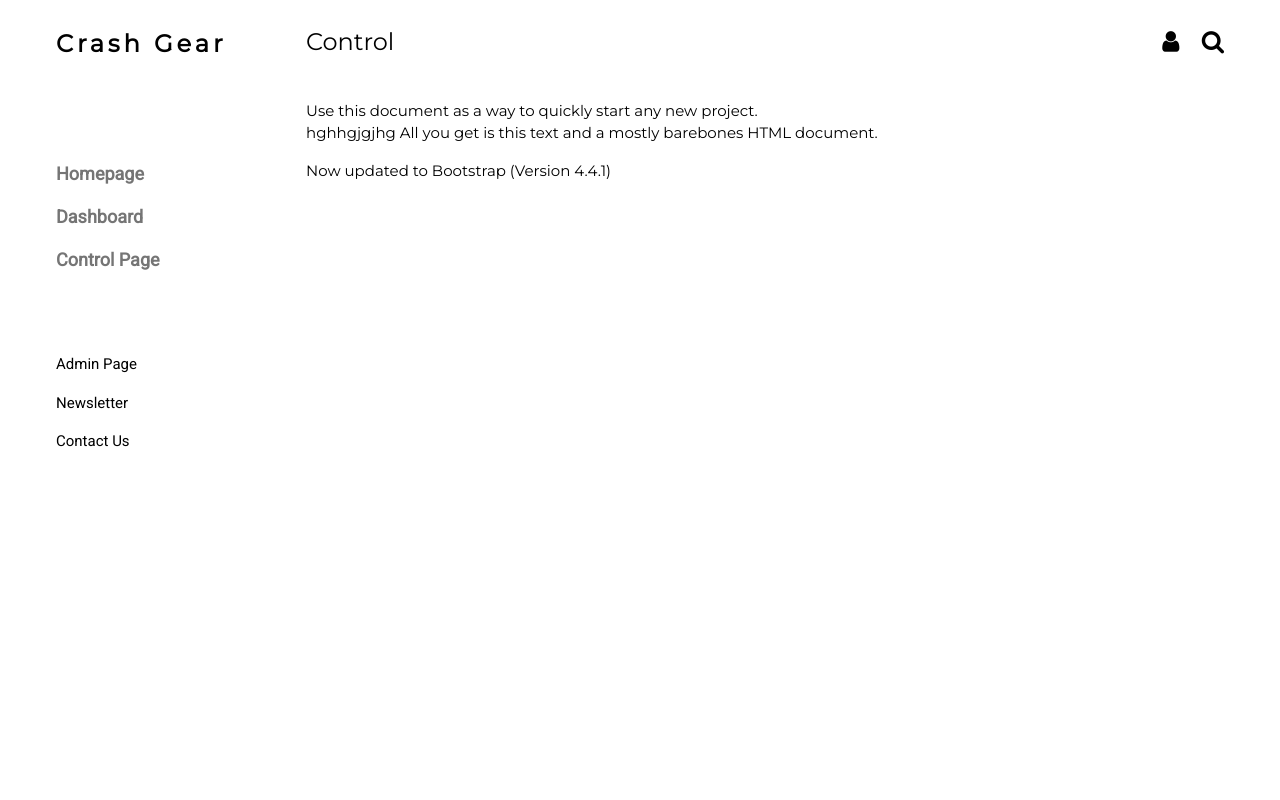
After one commit to Eternalcirno/ICT2x01-P1-10, a Flask app: page /control in a window 1280 px wide. The commit adds this page. Run offline with Flask 2, Linux system fonts and the light colour scheme.

Commit message:
changes on designs

```diff
--- a/Ict2x01Project/Ict2x01Project/main.py
+++ b/Ict2x01Project/Ict2x01Project/main.py
@@ -16,6 +16,9 @@ def index(app_data=None):
 def dashboard(app_data=None):
     return render_template('dashboard.html', app_data=app_data)
 
+@app.route('/control')
+def control(app_data=None):
+    return render_template('control.html', app_data=app_data)
 
 if __name__ == '__main__':
     app.run(debug=DEVELOPMENT_ENV)
--- /dev/null
+++ b/Ict2x01Project/Ict2x01Project/templates/control.html
@@ -0,0 +1,5 @@
+{% extends 'layout.html' %} {% block title %} Control screen{% endblock %} {% block page_title %} Control {% endblock %} {% block body %}
+<p class="lead">Use this document as a way to quickly start any new project.
+    <br> hghhgjgjhg All you get is this text and a mostly barebones HTML document.</p>
+<div> Now updated to Bootstrap (Version 4.4.1)</div>
+<br> {% endblock %}
--- a/Ict2x01Project/Ict2x01Project/templates/homepage.html
+++ b/Ict2x01Project/Ict2x01Project/templates/homepage.html
@@ -1,4 +1,5 @@
-{% extends 'layout.html' %} {% block title %} Homepage {% endblock %} {% block page_title %} Homepage {% endblock %} {% block body %}
+{% extends 'layout.html' %} {% block title %} Homepage {% endblock %} {% block page_title %} Home {% endblock %} {% block body %}
+<h1 style="text-align:center" >welcome to Gear Crash</h1>
 <p class="lead">Use this document as a way to quickly start any new project.
     <br> All you get is this text and a mostly barebones HTML document.</p>
 <div> Now updated to Bootstrap (Version 4.4.1)</div>
--- a/Ict2x01Project/Ict2x01Project/templates/navbar.html
+++ b/Ict2x01Project/Ict2x01Project/templates/navbar.html
@@ -7,7 +7,7 @@
     <div class="w3-padding-64 w3-large w3-text-grey" style="font-weight:bold">
         <a href="/" class="w3-bar-item w3-button">Homepage</a>
         <a href="/dashboard" class="w3-bar-item w3-button">Dashboard</a>
-        <a href="#" class="w3-bar-item w3-button">Control Page</a>
+        <a href="/control" class="w3-bar-item w3-button">Control Page</a>
     </div>
     <a href="#footer" class="w3-bar-item w3-button w3-padding">Admin Page</a>
     <a href="javascript:void(0)" class="w3-bar-item w3-button w3-padding" onclick="document.getElementById('newsletter').style.display='block'">Newsletter</a>
```
